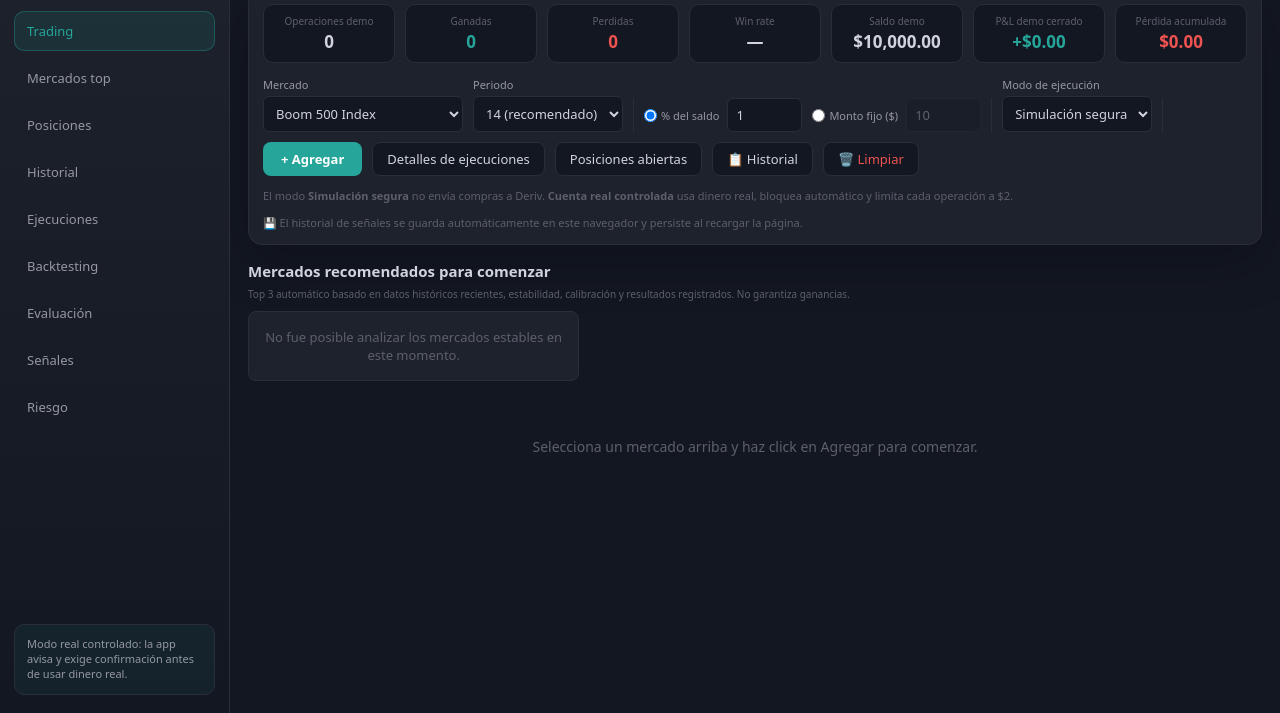
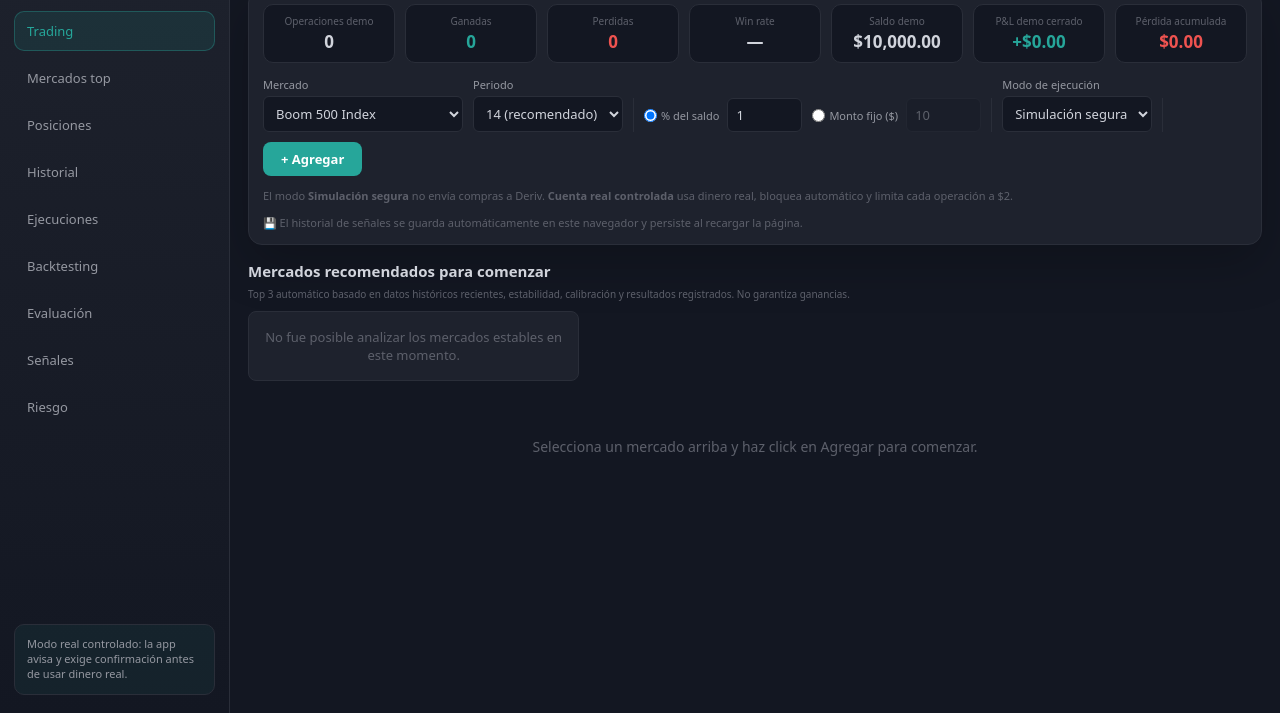
Before and after one commit to nina020/cbm-trading, a website with bundled scripts: page index.html in a window 1280 px wide. Shown: the part 87-800 px from the top of the page. Built offline with nearby package versions, Linux system fonts and the light colour scheme; files whose address does not match are found by name.

Commit message:
Remove duplicate header action buttons

```diff
--- a/app.js
+++ b/app.js
@@ -769,10 +769,10 @@ function limpiarRegistroEjecuciones() {
 function alternarRegistroEjecuciones() {
   const modal = document.getElementById('execution-modal');
   const boton = document.getElementById('execution-toggle');
-  if (!modal || !boton) return;
+  if (!modal) return;
 
   modal.style.display = 'flex';
-  boton.setAttribute('aria-expanded', 'true');
+  boton?.setAttribute('aria-expanded', 'true');
 }
 
 function cerrarEjecuciones() {
--- a/index.html
+++ b/index.html
@@ -434,10 +434,6 @@ table.history-table tr:last-child td { border-bottom: none; }
     <div class="divider"></div>
 
     <button class="btn-add" id="btn-add-market" onclick="agregarMercado()">+ Agregar</button>
-    <button class="btn-history" id="execution-toggle" aria-expanded="false" onclick="alternarRegistroEjecuciones()">Detalles de ejecuciones</button>
-    <button class="btn-history" onclick="abrirPosiciones()">Posiciones abiertas</button>
-    <button class="btn-history" onclick="abrirHistorial()">📋 Historial</button>
-    <button class="btn-clear" onclick="limpiarHistorial()">🗑️ Limpiar</button>
   </div>
 
   <div class="risk-note">El modo <b>Simulación segura</b> no envía compras a Deriv. <b>Cuenta real controlada</b> usa dinero real, bloquea automático y limita cada operación a $2.</div>
```
